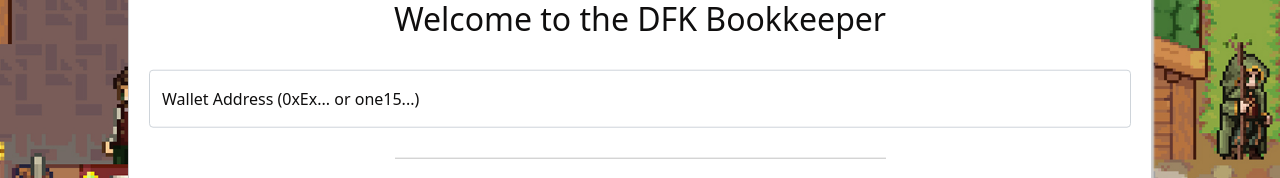
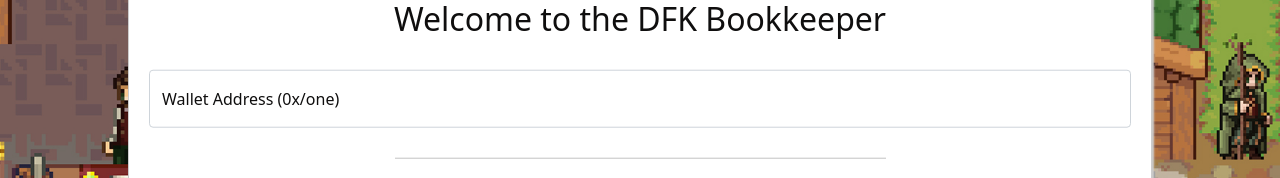
Before and after one commit to avrahm/dfk-trx-history, a React (Create React App) app: page /#/ in a window 1280 px wide. Shown: the part 365-543 px from the top of the page. Built offline with nearby package versions, Linux system fonts and the light colour scheme; what @harmony-js/crypto would draw is missing.

Commit message:
fixed input on home

```diff
--- a/src/Pages/Home/Home.js
+++ b/src/Pages/Home/Home.js
@@ -18,7 +18,7 @@
                     <div className="form-floating mb-3">
                         <input type="text" className="form-control" value={walletAddress} id="floatingInput" onChange={(e) => setWalletAddress(e.target.value)}
                             placeholder="0xEx... or one15..." />
-                        <label htmlFor="floatingInput">Wallet Address (0xEx... or one15...)</label>
+                        <label htmlFor="floatingInput">Wallet Address (0x/one)</label>
                     </div>
                 </form>
                 <hr style={{ width: '50%', margin: '30px auto' }} />
```
